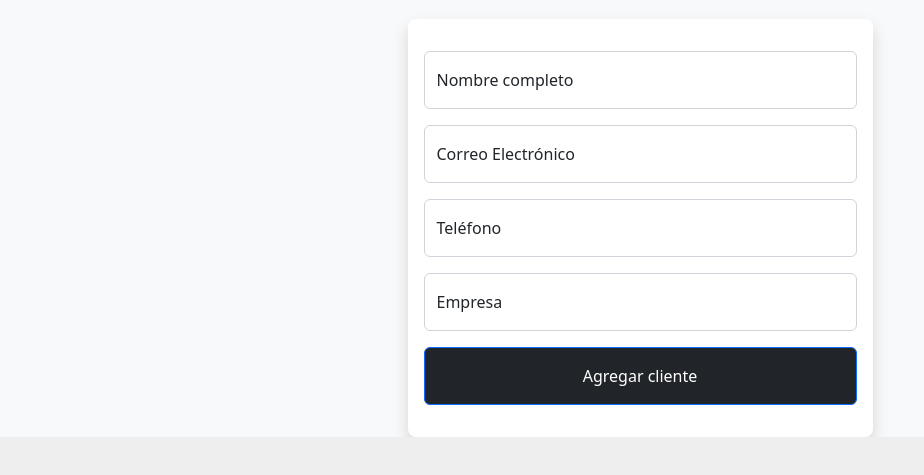
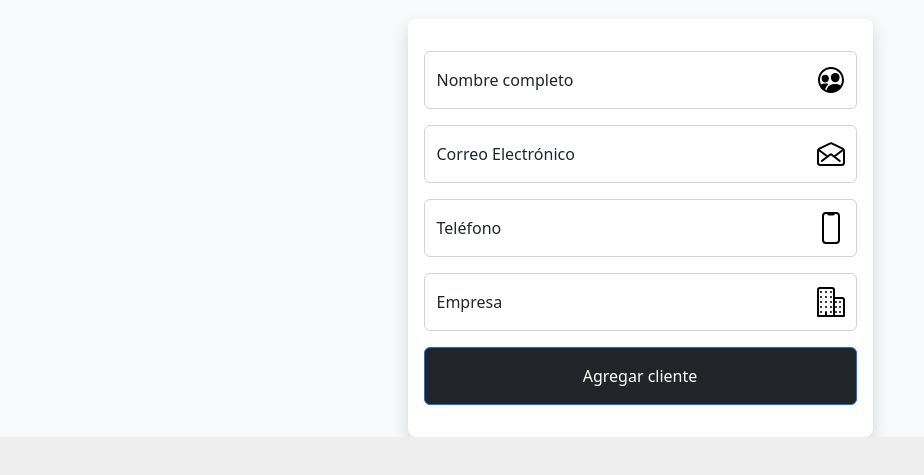
Before and after one commit to franj1748/sencillo-crm-con-indexeddb, a plain HTML site: page nuevo_cliente.html in a window 1280 px wide. Shown: the part 149-624 px from the top of the page, without its empty margins (0-924 px from the left). Drawn offline with nearby package versions, Linux system fonts and the light colour scheme.

Commit message:
Estilos actualizados

```diff
--- a/src/css/style.css
+++ b/src/css/style.css
@@ -101,28 +101,28 @@ main {
 }
 
 input[name="nombre"]{
-    background-image: url("src/img/people-circle-outline.svg");
+    background-image: url("../img/people-circle-outline.svg");
     background-repeat: no-repeat;
     background-position: right calc(.375em + .1875rem) center;
     background-size: calc(.99em + .99rem) calc(.99em + .99rem);
 }
 
 input[name="email"]{
-    background-image: url("src/img/mail-open-outline.svg");
+    background-image: url("../img/mail-open-outline.svg");
     background-repeat: no-repeat;
     background-position: right calc(.375em + .1875rem) center;
     background-size: calc(.99em + .99rem) calc(.99em + .99rem);
 }
 
 input[name="phone"]{
-    background-image: url("src/img/phone-portrait-outline.svg");
+    background-image: url("../img/phone-portrait-outline.svg");
     background-repeat: no-repeat;
     background-position: right calc(.375em + .1875rem) center;
     background-size: calc(.99em + .99rem) calc(.99em + .99rem);
 }
 
 input[name="empresa"]{
-    background-image: url("src/img/business-outline.svg");
+    background-image: url("../img/business-outline.svg");
     background-repeat: no-repeat;
     background-position: right calc(.375em + .1875rem) center;
     background-size: calc(.99em + .99rem) calc(.99em + .99rem);
```
